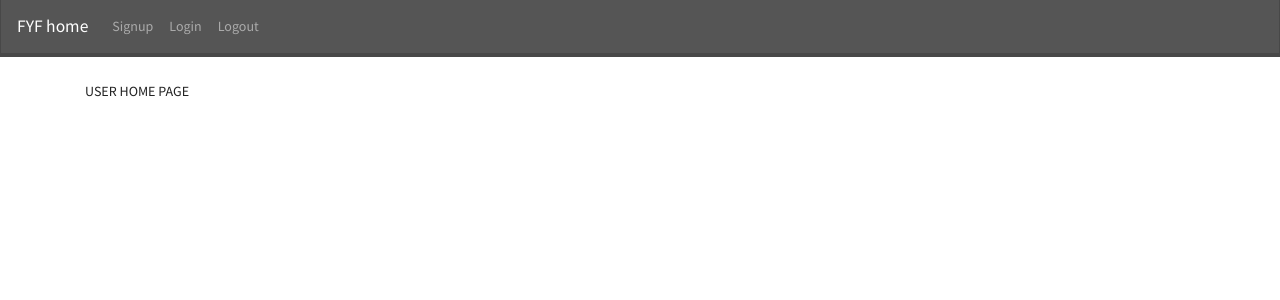
After one commit to smackin/findyourfun, a Flask app: page /user in a window 1280 px wide. The commit adds this page. Shown: the top 300 px of the page. Run offline with Flask 2, Linux system fonts and the light colour scheme; the visitor is signed in with stand-in values (Sample User, id 1); some libraries are stand-ins or nearby versions.

Commit message:
login & logout routes, user authentication, session

```diff
--- a/app.py
+++ b/app.py
@@ -3,8 +3,7 @@ from flask import Flask, render_template, flash ,get_flashed_messages, redirect,
 from flask_sqlalchemy import SQLAlchemy
 from models import db, connect_db, User
 from flask_debugtoolbar import DebugToolbarExtension
-from forms import RegisterForm, UserLogInForm
-
+from forms import RegisterForm, LogInForm
 
 app = Flask(__name__)
 
@@ -20,16 +19,28 @@ connect_db(app)
 @app.route('/')
 def home_page():
     """displayes home page"""
-    return render_template('base.html')
+    return render_template('index.html')
 
-@app.route('/users', methods=['GET', 'POST'])
-def login_user():
+@app.route('/login', methods=['GET', 'POST'])
+def login():
     """user login form"""
-    form = UserLogInForm()
+    form = LogInForm()
+
     if form.validate_on_submit():
         username = form.username.data
         password = form.password.data
-    return redirect('')
+
+        #authenticate will return a user or False.
+        user = User.authenticate(username, password)
+
+        if user:
+            session['user_id'] = user.id #keep user logged in
+        return redirect('/user')
+
+    else:
+        form.username.errors = ["incorrect name/ password"]
+
+    return render_template('login.html', form=form)
 
 @app.route('/register', methods=['GET', 'POST'])
 def add_user():
@@ -49,18 +60,29 @@ def add_user():
 
         session['user_id'] = user.id
         # flash (f'Created new User {username}, welcome {name}')
-        return redirect('/')
+        return redirect('/user')
     else:
         return render_template('register.html', form=form)
 
 
-@app.route('/users')
-def show_users():
-    """displays users homepage"""
+@app.route('/user')
+def userpage():
+    """displays users homepage only if user in session"""
 
-    return render_template('user_home.html')
+    if "user_id" not in session:
+        flash("You must be logged in to access", "danger")
+        return redirect('/login')
 
+    else:
+        return render_template("user.html")
 
+@app.route('/logout')
+def logout():
+    """log User out and redirects to homepage. """
+
+    session.pop("user_id")
+
+    return redirect('/')
 
 
 # @app.route('user/login', methods=['GET', 'POST'])
--- a/forms.py
+++ b/forms.py
@@ -9,7 +9,7 @@ states = [ 'AK', 'AL', 'AR', 'AZ', 'CA', 'CO', 'CT', 'DC', 'DE', 'FL', 'GA',
         'NV', 'NY', 'OH', 'OK', 'OR', 'PA', 'RI', 'SC', 'SD', 'TN', 'TX',
         'UT', 'VA', 'VT', 'WA', 'WI', 'WV', 'WY']
 
-class UserLogInForm(FlaskForm):
+class LogInForm(FlaskForm):
     """form to log in user"""
     username = StringField("username", validators=[InputRequired()])
     password = PasswordField("password")
--- a/requirements.txt
+++ b/requirements.txt
@@ -1,8 +1,11 @@
+bcrypt==3.2.2
 blinker==1.4
 certifi==2022.6.15
+cffi==1.15.1
 charset-normalizer==2.1.0
 click==8.1.3
 Flask==2.1.2
+Flask-Bcrypt==1.0.1
 Flask-DebugToolbar==0.13.1
 Flask-SQLAlchemy==2.5.1
 Flask-WTF==1.0.1
@@ -13,6 +16,7 @@ itsdangerous==2.1.2
 Jinja2==3.1.2
 MarkupSafe==2.1.1
 psycopg2-binary==2.9.3
+pycparser==2.21
 requests==2.28.1
 SQLAlchemy==1.4.37
 typing-extensions==4.2.0
--- a/templates/base.html
+++ b/templates/base.html
@@ -10,27 +10,17 @@
 <body>
 
 <nav class="navbar navbar-expand-lg navbar-dark bg-dark mb-4">
-  <a class="navbar-brand" href="/">FYF</a>
+  <a class="navbar-brand" href="/">FYF home</a>
   <ul class="navbar-nav">
     <li class="nav-item"><a class="nav-link" href="/register">Signup</a></li>
-    <li class="nav-item"><a class="nav-link" href="/users">Login </a></li>
-    <li class="nav-item"><a class="nav-link" href="/">Logout</a></li>
+    <li class="nav-item"><a class="nav-link" href="/login">Login </a></li>
+    <li class="nav-item"><a class="nav-link" href="/logout">Logout</a></li>
   </ul>
 </nav>
 
 <div class="container">
 {% block content %}
 
-
-<h2> Welcome to Find Your Fun  </h2>
-
-
-<p> Use the Navigation Bar at the top to help you </p>
-
-<img src="/templates/images/FYFimg.jpg"
-    alt="green logo with mountains"
-    width="400"
-    height="400"/>
 
 {% endblock %}
 </div>
--- a/templates/register.html
+++ b/templates/register.html
@@ -6,7 +6,7 @@
 The one stop for all of your outdoor adventure needs and wants.<br>
 Before we get started, lets find out more about you! </p>
 
-<form id="user-add-form" method="POST">
+<form id="register-form" method="POST">
     {{ form.hidden_tag() }} <!--add type=hidden form fields -->
 
     {% for field in form
--- /dev/null
+++ b/templates/user.html
@@ -0,0 +1,8 @@
+{% extends 'base.html' %}
+{% block content %}
+
+<p>
+USER HOME PAGE
+</p>
+
+{% endblock %}
```
Also changed, not shown: images/objectives.txt (deleted, +0 -17 lines), models.py (+14 -1 lines), objectives.txt (added, +30 -0 lines), templates/index.html (added, +19 -0 lines), templates/login.html (renamed from templates/user_login.html, +4 -5 lines), templates/user_home.html (deleted, +0 -13 lines), 2 other files.
